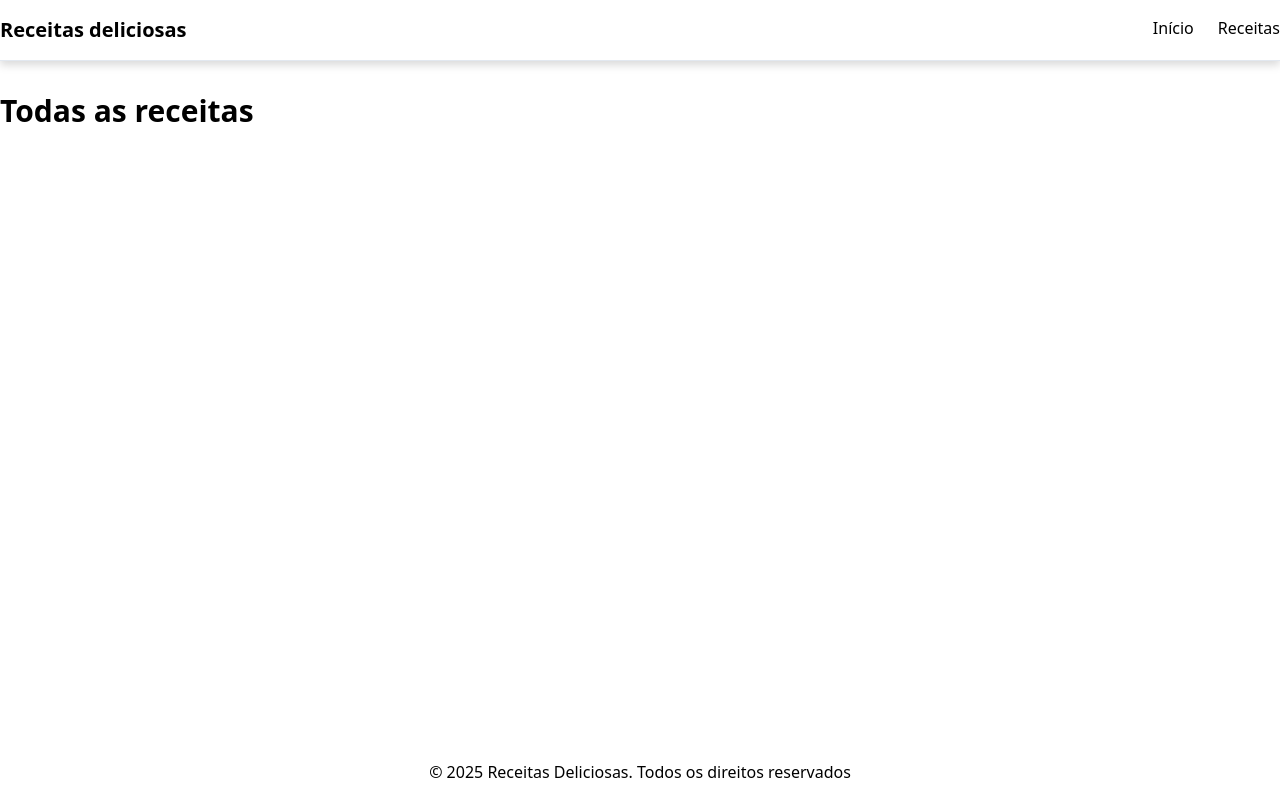
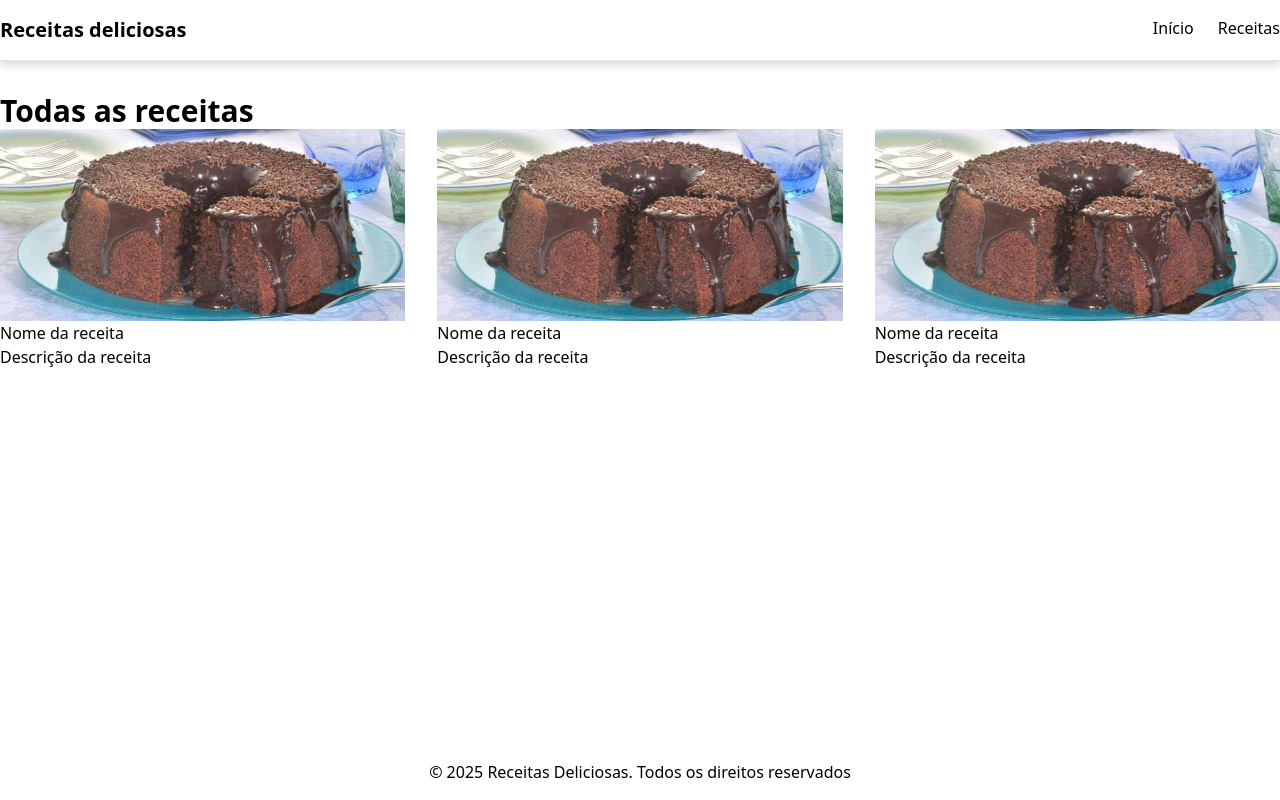
Before and after one commit to talles-morais/receitas-byron, a Next.js app: page /receitas in a window 1280 px wide. Built offline with nearby package versions, Linux system fonts and the light colour scheme.

Commit message:
feat: componente recipeCard estruturado

```diff
--- a/src/app/receitas/page.tsx
+++ b/src/app/receitas/page.tsx
@@ -1,3 +1,4 @@
+import RecipeCard from "@/components/RecipeCard"
 import { recipes } from "@/lib/data"
 
 export default function ReceitasPage() {
@@ -7,11 +8,9 @@ export default function ReceitasPage() {
         <h1 className="text-3xl font-bold">Todas as receitas</h1>
 
         {/* cards */}
-        <div>
+        <div className="grid grid-cols-3 gap-8">
           {recipes.map((recipe) => (
-            <div>
-              {/* card da receita */}
-            </div>
+            <RecipeCard />
           ))}
         </div>
       </div>
--- /dev/null
+++ b/src/components/RecipeCard/index.tsx
@@ -0,0 +1,23 @@
+import Image from "next/image";
+import Link from "next/link";
+
+export default function RecipeCard() {
+  return (
+    <Link href={""}>
+      <div>
+        <div className="relative h-48 w-full">
+          <Image
+            src="/receitas/bolo-chocolate.png"
+            fill
+            alt="Nome da receita"
+          />
+        </div>
+
+        <div>
+          <h3>Nome da receita</h3>
+          <p>Descrição da receita</p>
+        </div>
+      </div>
+    </Link>
+  )
+}
```
